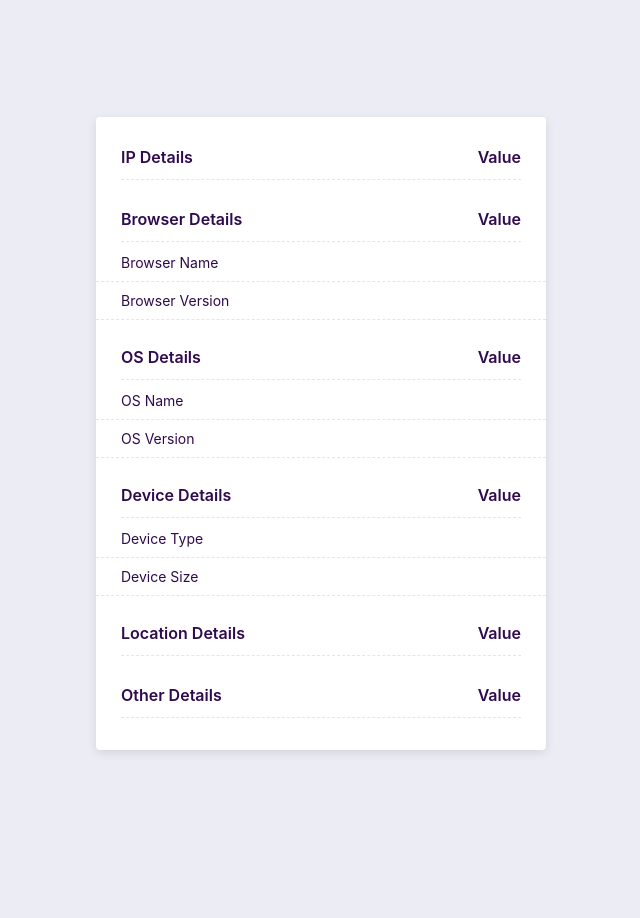
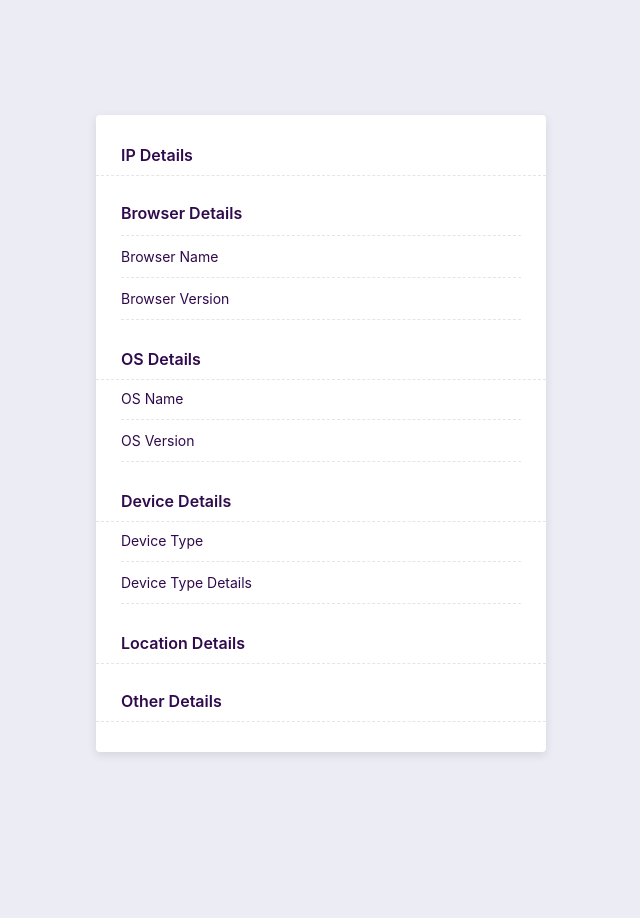
Before and after one commit to surendra-tarai/track-click-web-app, a Flask app: template templates/click-details-2.html in a window 1280 px wide. Shown: the whole page, without its empty margins (319-959 px from the left). Run offline with Flask 3, Linux system fonts and the light colour scheme; the template is opened without the code that fills it, so the values that code supplies are empty.

Commit message:
improved UI labels

```diff
--- a/app.py
+++ b/app.py
@@ -6,10 +6,10 @@ app = Flask(__name__)
 
 @app.route('/')
 def home():
-    target_keys = ('HTTP_CLIENT_IP', 'HTTP_X_CLIENT_IP')
+    target_keys = (('HTTP_CLIENT_IP', 'IPv4'), ('HTTP_X_CLIENT_IP', 'IPv4 (If Proxy)'))
     param_values = {}
-    for key in target_keys:
-        param_values[key] = request.environ.get(key)
+    for key, label in target_keys:
+        param_values[label] = request.environ.get(key)
 
     ua_string = request.environ.get('HTTP_USER_AGENT')
     ua_details = get_user_agenet_details(ua_string)
@@ -19,13 +19,13 @@ def home():
     other_details['UA String'] = ua_string
 
     device = ua_details.get('device', {})
-    device['device_size'] = 'Unknown'
+    device['device_type'] = 'Unknown'
     if device.get('is_mobile'):
-        device['device_size'] = 'Mobile'
+        device['device_type'] = 'Mobile'
     elif device.get('is_tablet'):
-        device['device_size'] = 'Tablet'
+        device['device_type'] = 'Tablet'
     elif device.get('is_pc'):
-        device['device_size'] = 'Computer'
+        device['device_type'] = 'Computer'
     ua_details['device'] = device
     print(ua_details)
     ipv4_address = param_values.get('HTTP_CLIENT_IP')
--- a/templates/click-details-2.html
+++ b/templates/click-details-2.html
@@ -193,9 +193,9 @@
             <section>
                 <div class="row header" style="font-weight: 600">
                     <div class="col list__name">IP Details</div>
-                    <div class="col list__price">Value</div>
+                    <!-- <div class="col list__price">Value</div> -->
                 </div>
-                <hr class="divider" />
+                <hr class="divider no-gutter" />
 
                 {% for key, value in param_values.items() %}
                 <div class="row">
@@ -203,14 +203,14 @@
 
                     <div class="col list__price">{{value}}</div>
                 </div>
-                <hr class="divider no-gutter" />
+                <hr class="divider" />
                 {% endfor %}
             </section>
             <br>
             <section>
                 <div class="row header" style="font-weight: 600">
                     <div class="col list__name">Browser Details</div>
-                    <div class="col list__price">Value</div>
+                    <!-- <div class="col list__price">Value</div> -->
                 </div>
                 <hr class="divider" />
 
@@ -219,14 +219,14 @@
 
                     <div class="col list__price">{{ ua_details.get('browser', {}).get('name')}}</div>
                 </div>
-                <hr class="divider no-gutter" />
+                <hr class="divider" />
 
                 <div class="row">
                     <div class="col list__name">Browser Version</div>
 
                     <div class="col list__price">{{ ua_details.get('browser', {}).get('version')}}</div>
                 </div>
-                <hr class="divider no-gutter" />
+                <hr class="divider" />
 
             </section>
 
@@ -234,23 +234,23 @@
             <section>
                 <div class="row header" style="font-weight: 600">
                     <div class="col list__name">OS Details</div>
-                    <div class="col list__price">Value</div>
+                    <!-- <div class="col list__price">Value</div> -->
                 </div>
-                <hr class="divider" />
+                <hr class="divider no-gutter" />
 
                 <div class="row">
                     <div class="col list__name">OS Name</div>
 
                     <div class="col list__price">{{ ua_details.get('operating_system', {}).get('name')}}</div>
                 </div>
-                <hr class="divider no-gutter" />
+                <hr class="divider" />
 
                 <div class="row">
                     <div class="col list__name">OS Version</div>
 
                     <div class="col list__price">{{ ua_details.get('operating_system', {}).get('version')}}</div>
                 </div>
-                <hr class="divider no-gutter" />
+                <hr class="divider" />
 
             </section>
 
@@ -258,32 +258,32 @@
             <section>
                 <div class="row header" style="font-weight: 600">
                     <div class="col list__name">Device Details</div>
-                    <div class="col list__price">Value</div>
+                    <!-- <div class="col list__price">Value</div> -->
+                </div>
+                <hr class="divider no-gutter" />
+
+                <div class="row">
+                    <div class="col list__name">Device Type</div>
+
+                    <div class="col list__price">{{ ua_details.get('device', {}).get('device_type')}}</div>
                 </div>
                 <hr class="divider" />
 
                 <div class="row">
-                    <div class="col list__name">Device Type</div>
+                    <div class="col list__name">Device Type Details</div>
 
-                    <div class="col list__price">{{ ua_details.get('device', {}).get('type')}}</div>
+                    <div class="col list__price">{{ua_details.get('device', {}).get('type')}}</div>
                 </div>
-                <hr class="divider no-gutter" />
-
-                <div class="row">
-                    <div class="col list__name">Device Size</div>
-
-                    <div class="col list__price">{{ua_details.get('device', {}).get('device_size')}}</div>
-                </div>
-                <hr class="divider no-gutter" />
+                <hr class="divider" />
 
             </section>
             <br>
             <section>
                 <div class="row header" style="font-weight: 600">
                     <div class="col list__name">Location Details</div>
-                    <div class="col list__price">Value</div>
+                    <!-- <div class="col list__price">Value</div> -->
                 </div>
-                <hr class="divider" />
+                <hr class="divider no-gutter" />
 
                 {% for key, value in geo_details.items() %}
                 <div class="row">
@@ -291,16 +291,16 @@
 
                     <div class="col list__price">{{value}}</div>
                 </div>
-                <hr class="divider no-gutter" />
+                <hr class="divider" />
                 {% endfor %}
             </section>
             <br>
             <section>
                 <div class="row header" style="font-weight: 600">
                     <div class="col list__name">Other Details</div>
-                    <div class="col list__price">Value</div>
+                    <!-- <div class="col list__price">Value</div> -->
                 </div>
-                <hr class="divider" />
+                <hr class="divider no-gutter" />
 
                 {% for key, value in other_details.items() %}
                 <div class="row">
@@ -308,7 +308,7 @@
 
                     <div class="col list__price">{{value}}</div>
                 </div>
-                <hr class="divider no-gutter" />
+                <hr class="divider" />
                 {% endfor %}
             </section>
         </div>
```
